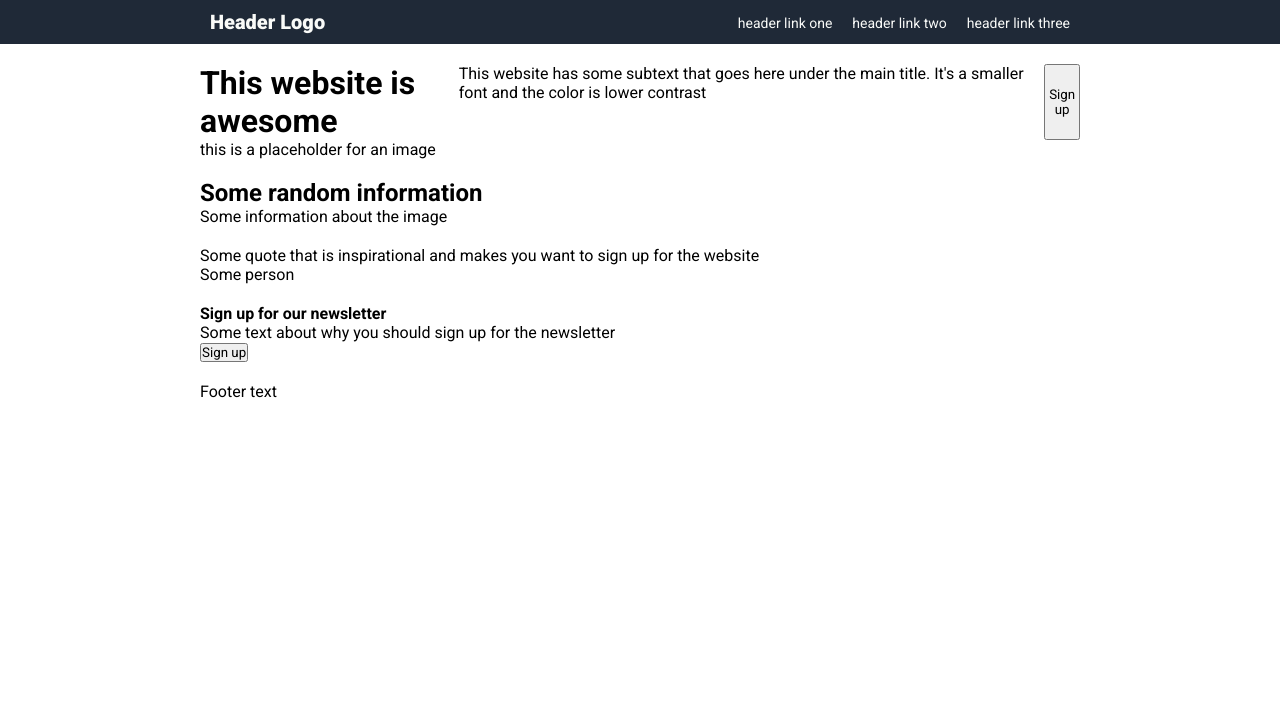
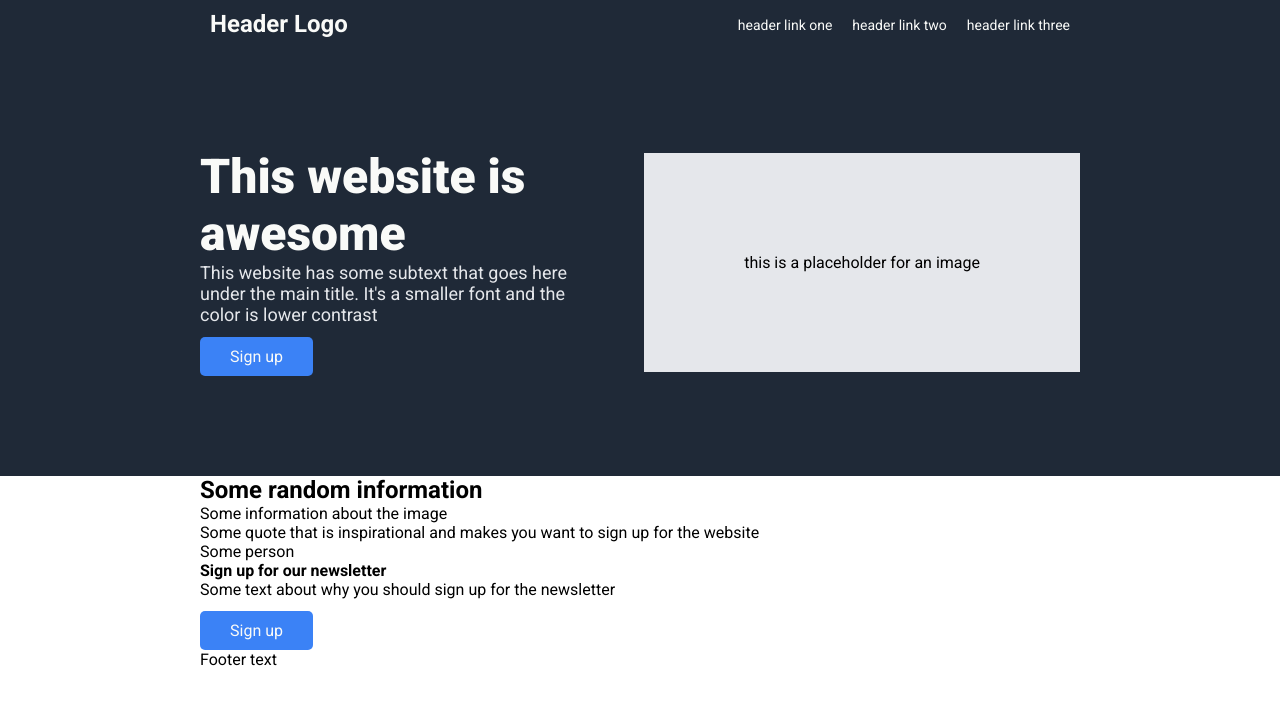
Before and after one commit to JoshDGuenther/foundations_landing_page, a plain HTML site: page index.html in a window 1280 px wide. Drawn offline with Linux system fonts and the light colour scheme.

Commit message:
formatted main section

```diff
--- a/styles.css
+++ b/styles.css
@@ -10,7 +10,6 @@
 body{
     display: flex;
     flex-direction: column;
-    gap: 20px;
 }
 
 body>*{
@@ -20,6 +19,14 @@ body>*{
 a{
     text-decoration: none;
     color: interhit;
+}
+
+button{
+    background: none;
+    border: none;
+    color: inherit;
+    font: inherit;
+    cursor: pointer;
 }
 
 /* This section styles header */
@@ -34,8 +41,8 @@ header{
 header p{
     color: #F9FAF8;
     padding: 10px;
-    font-size: 20px;
-    font-weight: 900;
+    font-size: 24px;
+    font-weight: 700;
 }
 
 header ul {
@@ -50,7 +57,43 @@ header ul li a{
     font-size: 14px;
 }
 
+/* This section styles the main div section */
+.main-div{
+    display: flex;
+    justify-content: space-between;
+    align-items: center;
+    padding-top: 100px;
+    padding-bottom: 100px;
+    background-color: #1F2937;
+
+}
+
 .main-text{
-    display: flex;
-    direction: column;
+    width: 50%;
+    padding-right: 48px;
 }
+
+.main-text h1{
+    font-size: 48px;
+    font-weight: 900;
+    color: #F9FAF8;
+}
+
+.main-text p{
+    font-size: 18px;
+    color: #E5E7EB;
+}
+
+.sign-up-btn{
+    background-color: #3B82F6;
+    color: #F9FAF8;
+    padding: 10px 30px;
+    border-radius: 5px;
+    font-size: 16px;
+    margin-top: 12px;
+}
+
+.main-img{
+    background-color: #E5E7EB;
+    padding: 100px;
+}
```
